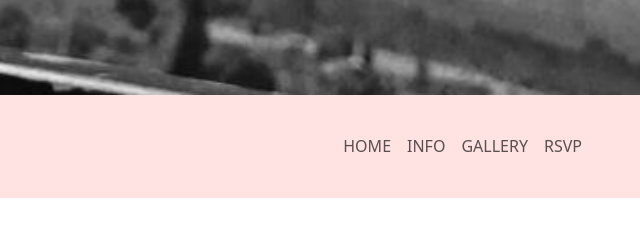
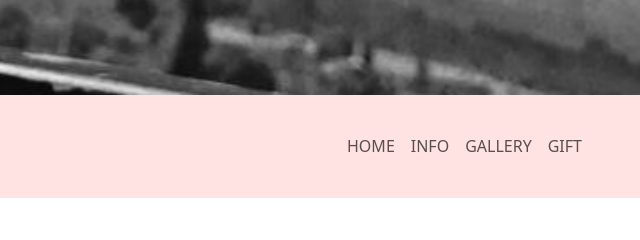
Before and after one commit to Fathan-cyber/wedding-idafathan, a plain HTML site: page index.html in a window 1280 px wide. Shown: the part 705-945 px from the top of the page, 608-1248 px from the left. Drawn offline with nearby package versions, Linux system fonts and the light colour scheme; some packages are replaced by stand-ins of ours; a script that the page names is missing; a web font is replaced by a local one.

Commit message:
Update index.html

```diff
--- a/index.html
+++ b/index.html
@@ -106,7 +106,7 @@
               <a class="nav-link" href="#home">Home</a>
               <a class="nav-link" href="#info">Info</a>
               <a class="nav-link" href="#gallery">Gallery</a>
-              <a class="nav-link" href="#rsvp">RSVP</a>
+              <a class="nav-link" href="#sumbangan">Gift</a>
             </div>
           </div>
         </div>
```
